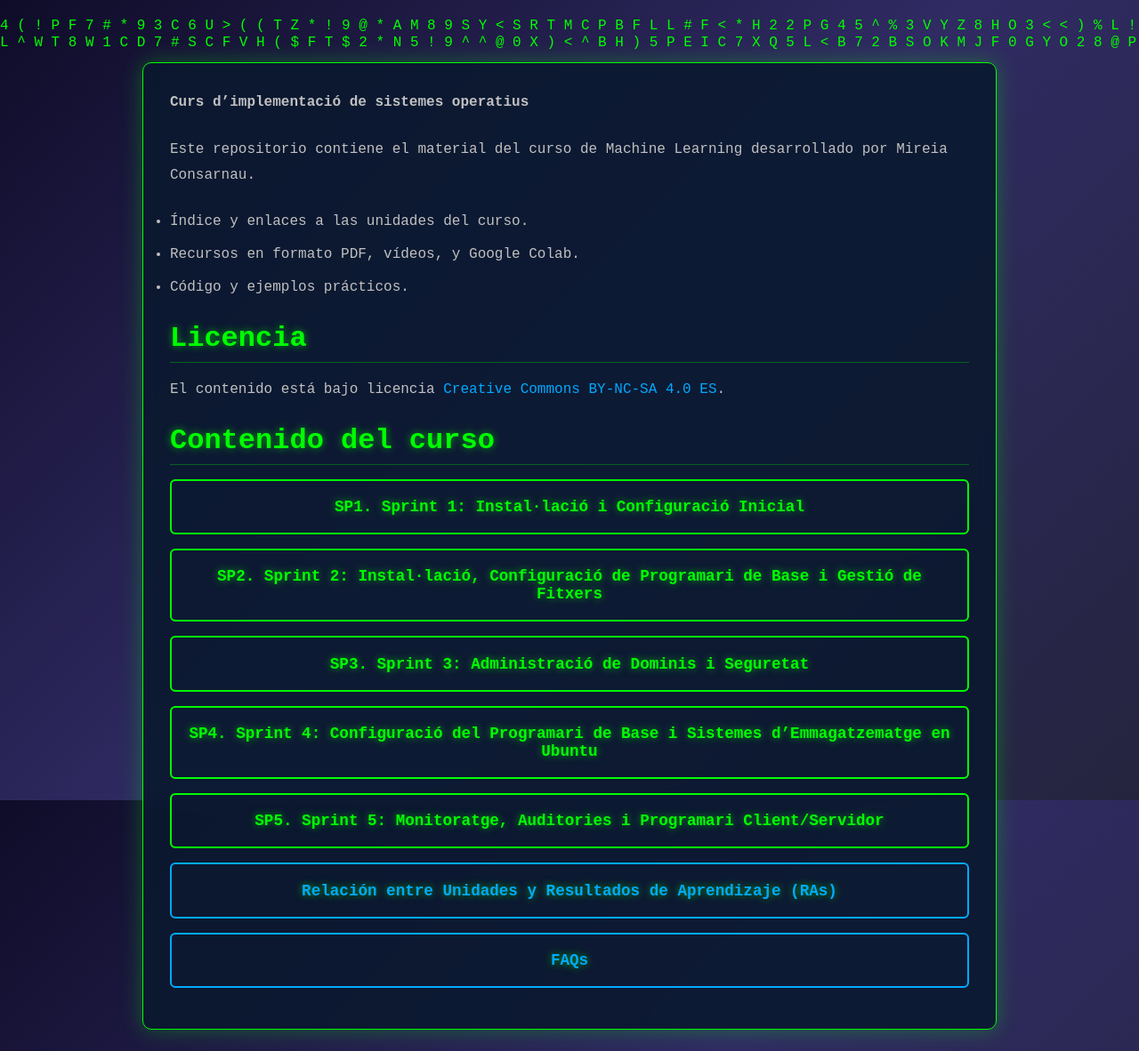
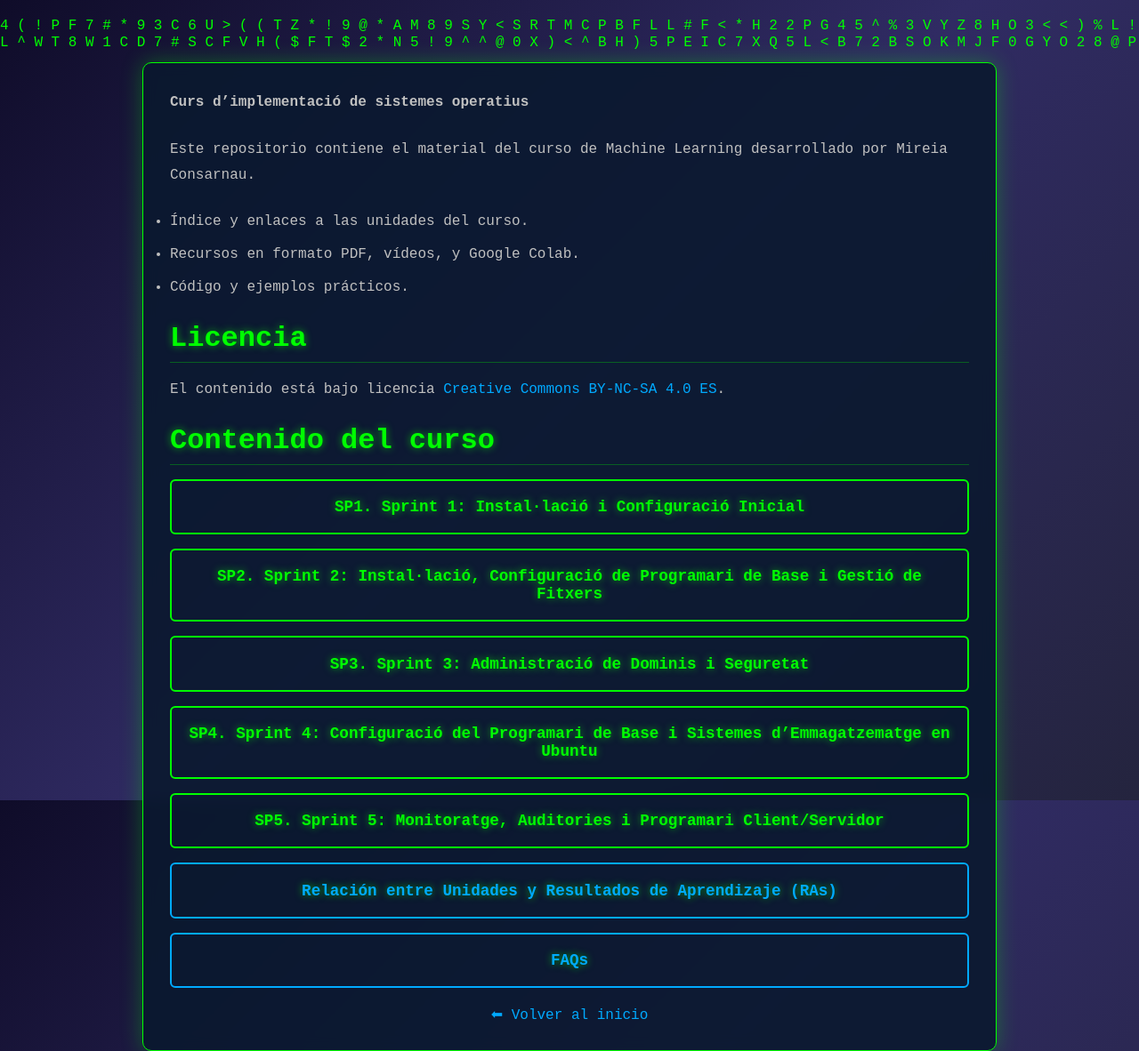
Before and after one commit to aarongarcia1/ISOPJ1, a Jekyll site: the page built from index.md, in a window 1280 px wide. Shown: the whole page at 89% size. Built offline with Jekyll 4.4.1, drawn with Linux system fonts in a browser that asks for light colours.

Commit message:
Update default.html

```diff
--- a/_layouts/default.html
+++ b/_layouts/default.html
@@ -10,6 +10,10 @@
     <div class="code-rain" id="codeRain"></div>
     <main id="main-content">
         {{ content }}
+        <!-- Botón para volver al inicio -->
+        <div style="text-align:center; margin-top: 20px;">
+            <a href="{{ '/' | relative_url }}" class="volver-boton">⬅ Volver al inicio</a>
+        </div>
     </main>
     <script src="{{ '/assetscss/script.js' | relative_url }}"></script>
 </body>
```
